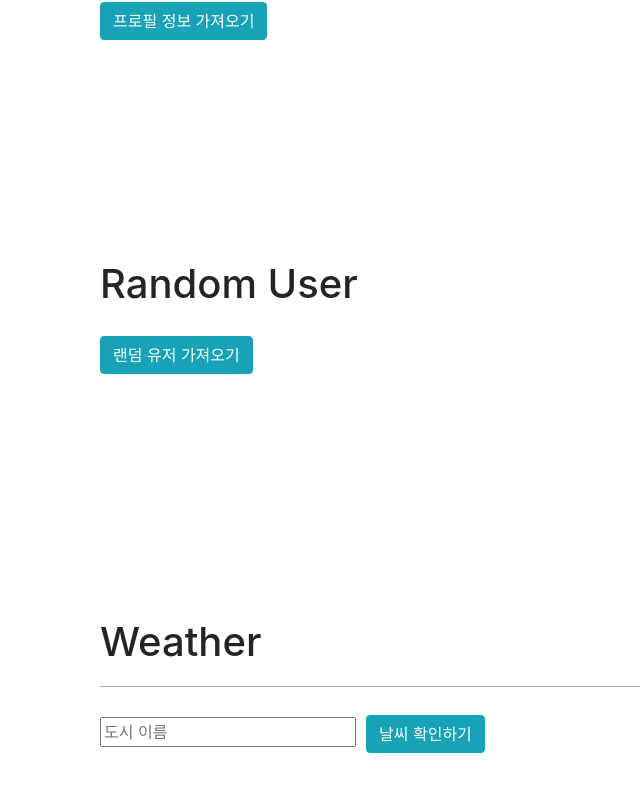
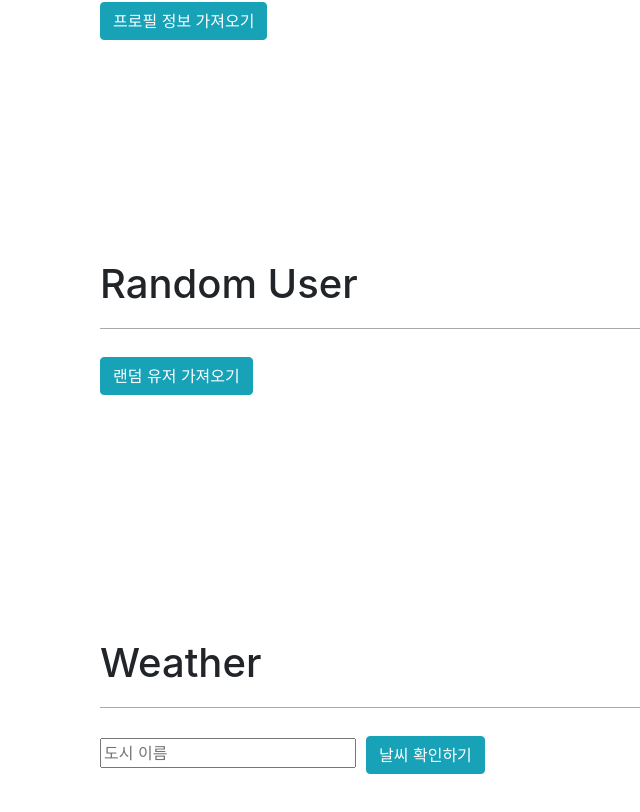
Before and after one commit to dasoljong/Vue-Simple-Projects, a Vue app: page / in a window 1280 px wide. Shown: the part 786-1598 px from the top of the page, without its empty margins (0-640 px from the left). Built offline with nearby package versions, Linux system fonts and the light colour scheme.

Commit message:
w: random user; h1 tag css revised

```diff
--- a/src/components/RandomUser.vue
+++ b/src/components/RandomUser.vue
@@ -48,7 +48,7 @@ export default {
 <style lang="scss">
 .randomProfileContainer {
   margin: 200px 0;
-  .h1 {
+  h1 {
     padding-bottom: 20px;
     border-bottom: 1px solid darkgrey;
   }
```
